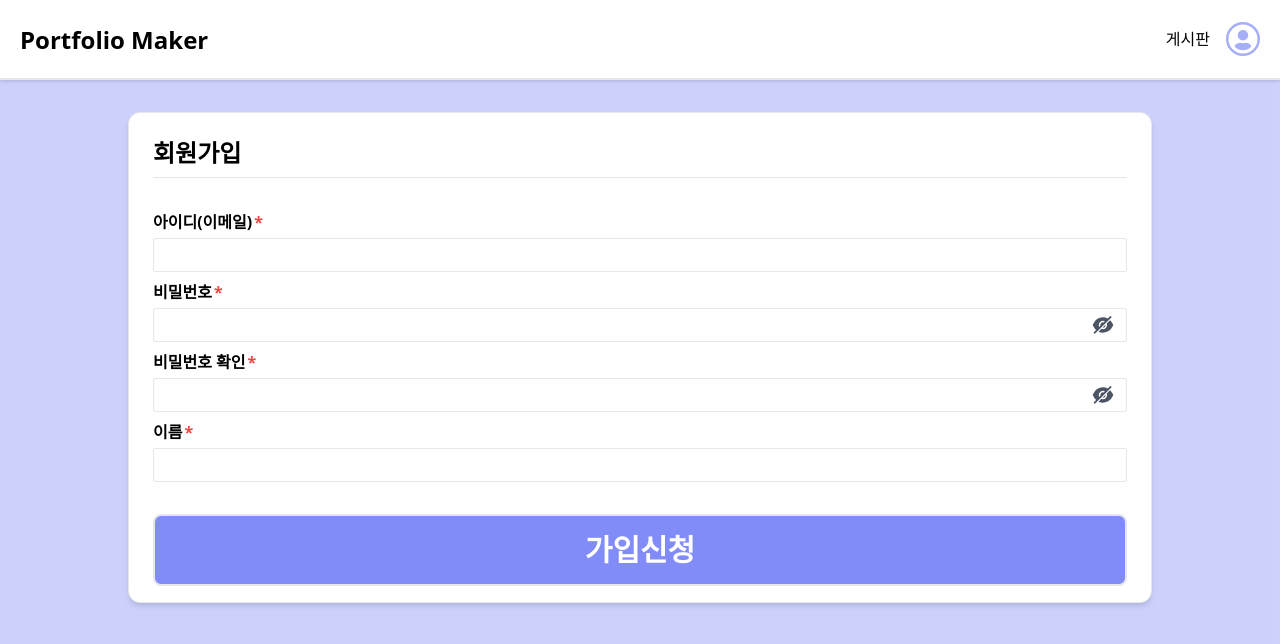
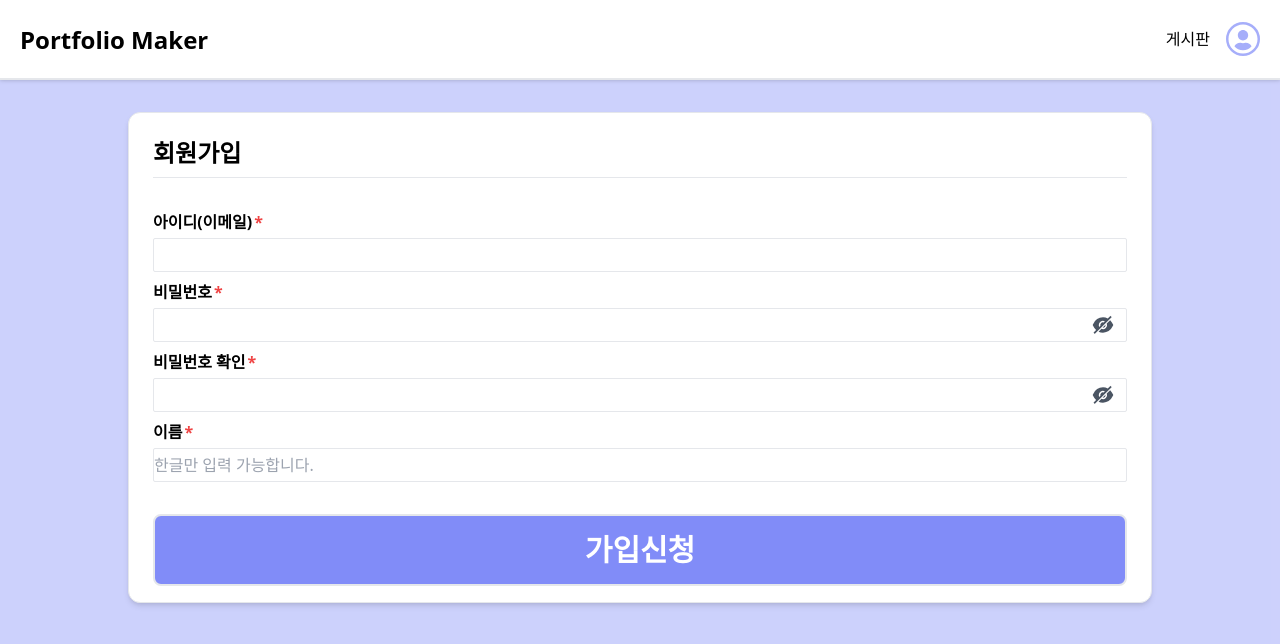
Before and after one commit to TeamPFM/Portfolio_maker, a React (Vite) app: page /signup in a window 1280 px wide. Shown: the top 644 px of the page. Built offline with nearby package versions, Linux system fonts and the light colour scheme.

Commit message:
fix(signup): Modify - name input placeholder

```diff
--- a/src/components/signup/SignupForm.tsx
+++ b/src/components/signup/SignupForm.tsx
@@ -143,6 +143,7 @@ const SignupForm = () => {
             type="text"
             name="fullname"
             ref={userFullnameRef}
+            placeholder="한글만 입력 가능합니다."
             onChange={(evt) => {
               evt.target.value = evt.target.value.replace(/[^ㄱ-ㅎ가-힣]/g, "");
             }}
```
